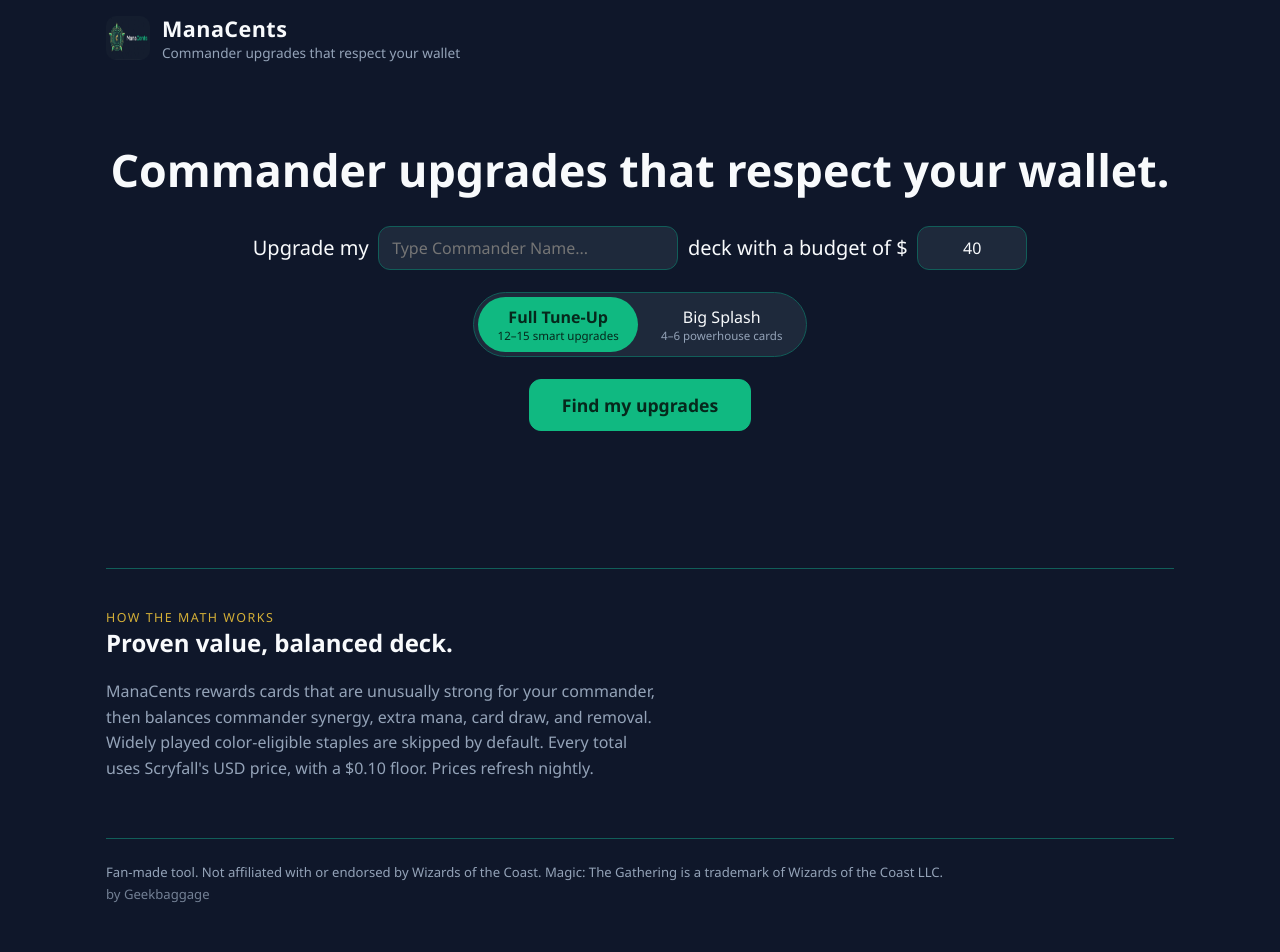
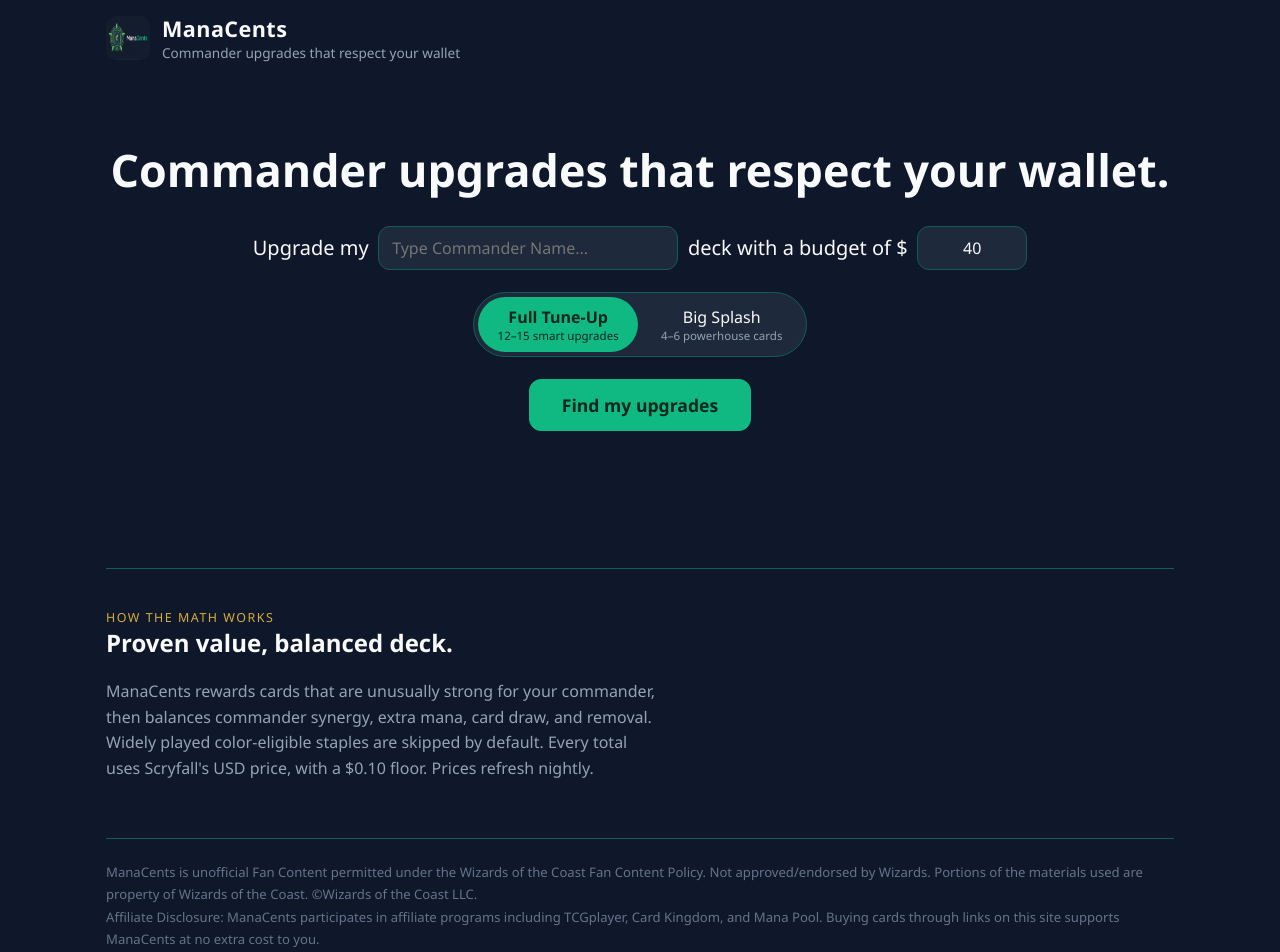
Before and after one commit to Geekbaggage/ManaCents, a React (Vite) app in the folder web/: page / in a window 1280 px wide. Shown: the top 952 px of the page. Built offline with nearby package versions, Linux system fonts and the light colour scheme.

Commit message:
Footer: exact WotC fan-content + affiliate disclosure lines; OG social tags

```diff
--- a/web/index.html
+++ b/web/index.html
@@ -4,6 +4,13 @@
     <meta charset="UTF-8" />
     <meta name="viewport" content="width=device-width, initial-scale=1.0" />
     <meta name="description" content="ManaCents — Commander upgrades that respect your wallet. Enter your commander and a budget, get an optimized upgrade buy-list." />
+    <meta property="og:type" content="website" />
+    <meta property="og:site_name" content="ManaCents" />
+    <meta property="og:title" content="ManaCents — Commander upgrades that respect your wallet" />
+    <meta property="og:description" content="Enter your commander and a budget, get an optimized upgrade buy-list." />
+    <meta property="og:url" content="https://manacents.com/" />
+    <meta property="og:image" content="https://manacents.com/logo.jpg" />
+    <meta name="twitter:card" content="summary_large_image" />
     <link rel="icon" type="image/jpeg" href="/logo.jpg" />
     <title>ManaCents — Commander upgrades that respect your wallet</title>
   </head>
--- a/web/src/components/Footer.jsx
+++ b/web/src/components/Footer.jsx
@@ -14,9 +14,15 @@ export default function Footer() {
         </p>
       </section>
       <footer className="site-footer">
-        <div>
-          Fan-made tool. Not affiliated with or endorsed by Wizards of the Coast.
-          Magic: The Gathering is a trademark of Wizards of the Coast LLC.
+        <div className="legal">
+          ManaCents is unofficial Fan Content permitted under the Wizards of the Coast Fan
+          Content Policy. Not approved/endorsed by Wizards. Portions of the materials used
+          are property of Wizards of the Coast. ©Wizards of the Coast LLC.
+        </div>
+        <div className="legal">
+          Affiliate Disclosure: ManaCents participates in affiliate programs including
+          TCGplayer, Card Kingdom, and Mana Pool. Buying cards through links on this site
+          supports ManaCents at no extra cost to you.
         </div>
         <div className="credit">by Geekbaggage</div>
       </footer>
--- a/web/src/styles.css
+++ b/web/src/styles.css
@@ -250,6 +250,7 @@ input:focus, select:focus, button:focus-visible {
   color: var(--gray); font-size: 0.82rem; line-height: 1.7;
 }
 .site-footer .credit { opacity: 0.75; }
+.site-footer .legal { color: #64748B; }
 
 /* Receipt */
 .receipt-preview { max-width: 100%; border-radius: var(--radius); border: 1px solid var(--teal); }
```
